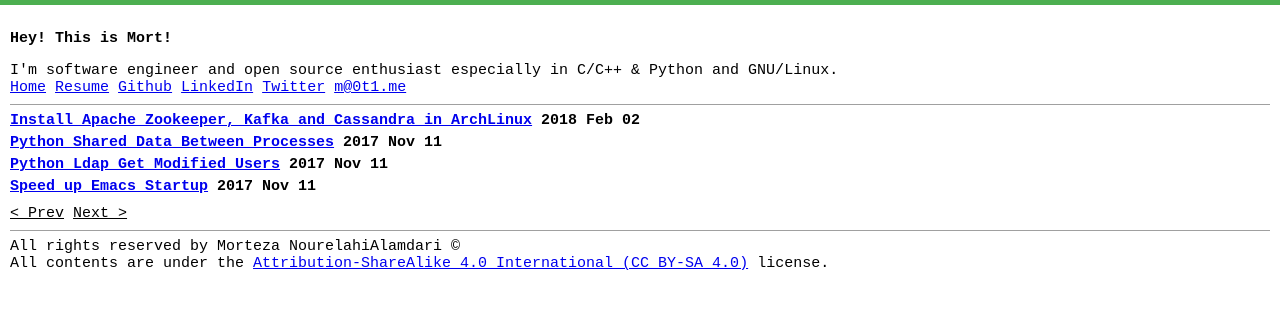
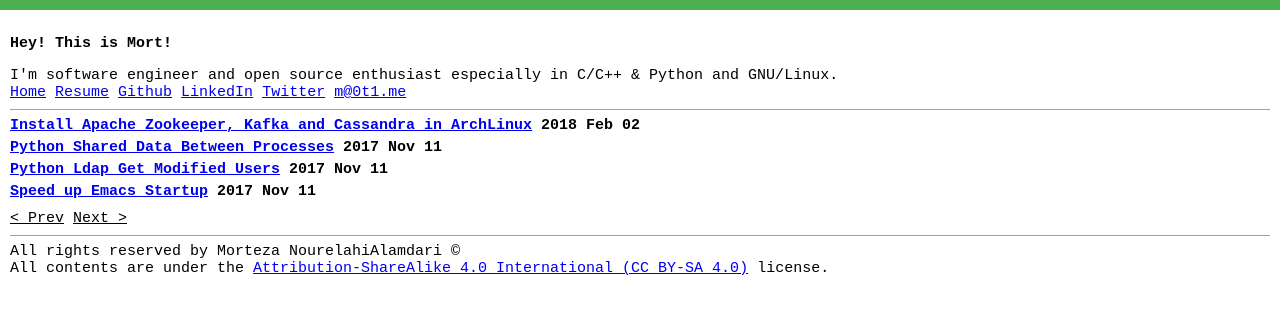
Before and after one commit to Mortezaipo/stage, a Jekyll site: the page built from index.html, in a window 1280 px wide. Shown: the top 314 px of the page. Built offline with Jekyll 4.4.1, drawn with Linux system fonts in a browser that asks for light colours; the list of posts is cut into pages by our own code.

Commit message:
Update stage

```diff
--- a/static/css/extra.css
+++ b/static/css/extra.css
@@ -48,7 +48,7 @@ hr {
 }
 
 .top-color {
-    height: 5px;
+    height: 10px;
     background-color: #4caf50
 }
 
```
